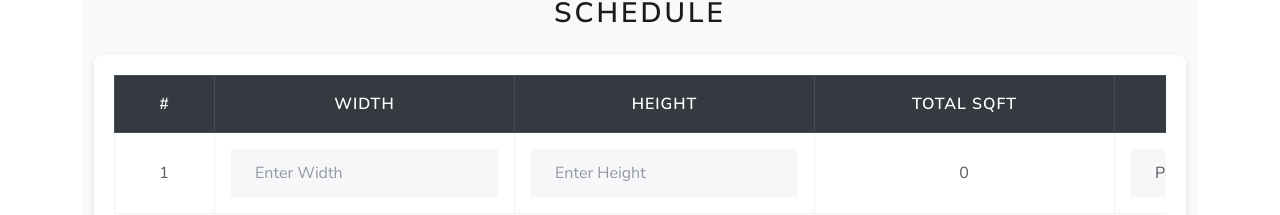
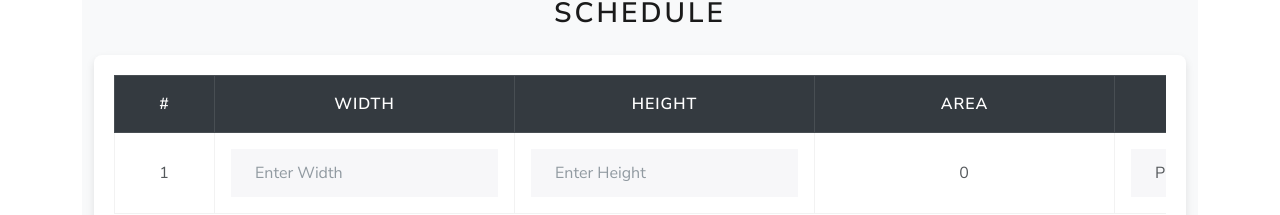
Before and after one commit to Mudassir0126/Swisstek-quotation, a React (Create React App) app: page /Swisstek-quotation/quotation in a window 1280 px wide. Shown: the part 137-352 px from the top of the page. Built offline with nearby package versions, Linux system fonts and the light colour scheme.

Commit message:
test change

```diff
--- a/src/Pages/Quotation.jsx
+++ b/src/Pages/Quotation.jsx
@@ -88,7 +88,7 @@ function Quotation() {
                   <th style={firstCellStyle}>#</th>
                   <th style={cellStyle}>Width</th>
                   <th style={cellStyle}>Height</th>
-                  <th style={cellStyle}>Total Sqft</th>
+                  <th style={cellStyle}>Area</th>
                   <th style={cellStyle}>Design Label</th>
                   <th style={cellStyle}>Dropdown 1</th>
                   <th style={cellStyle}>Dropdown 2</th>
```
